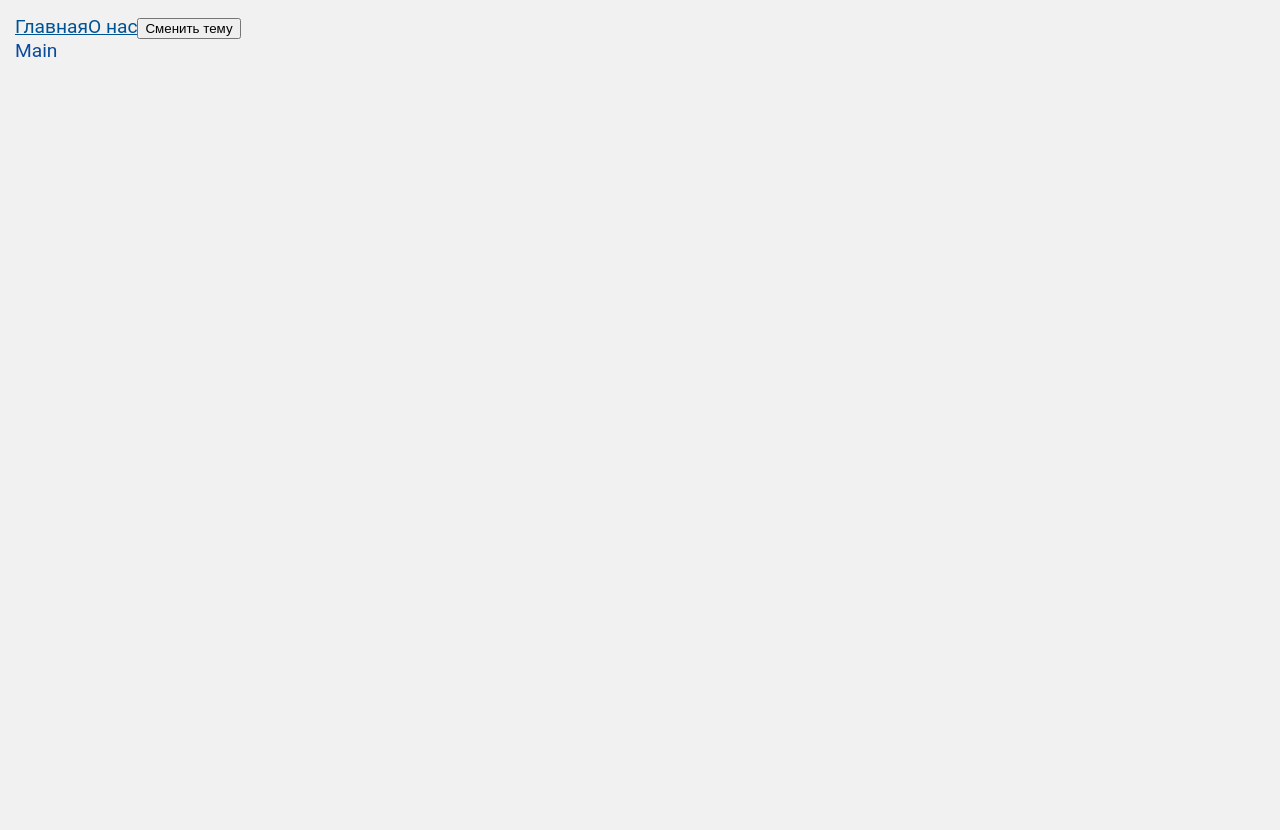
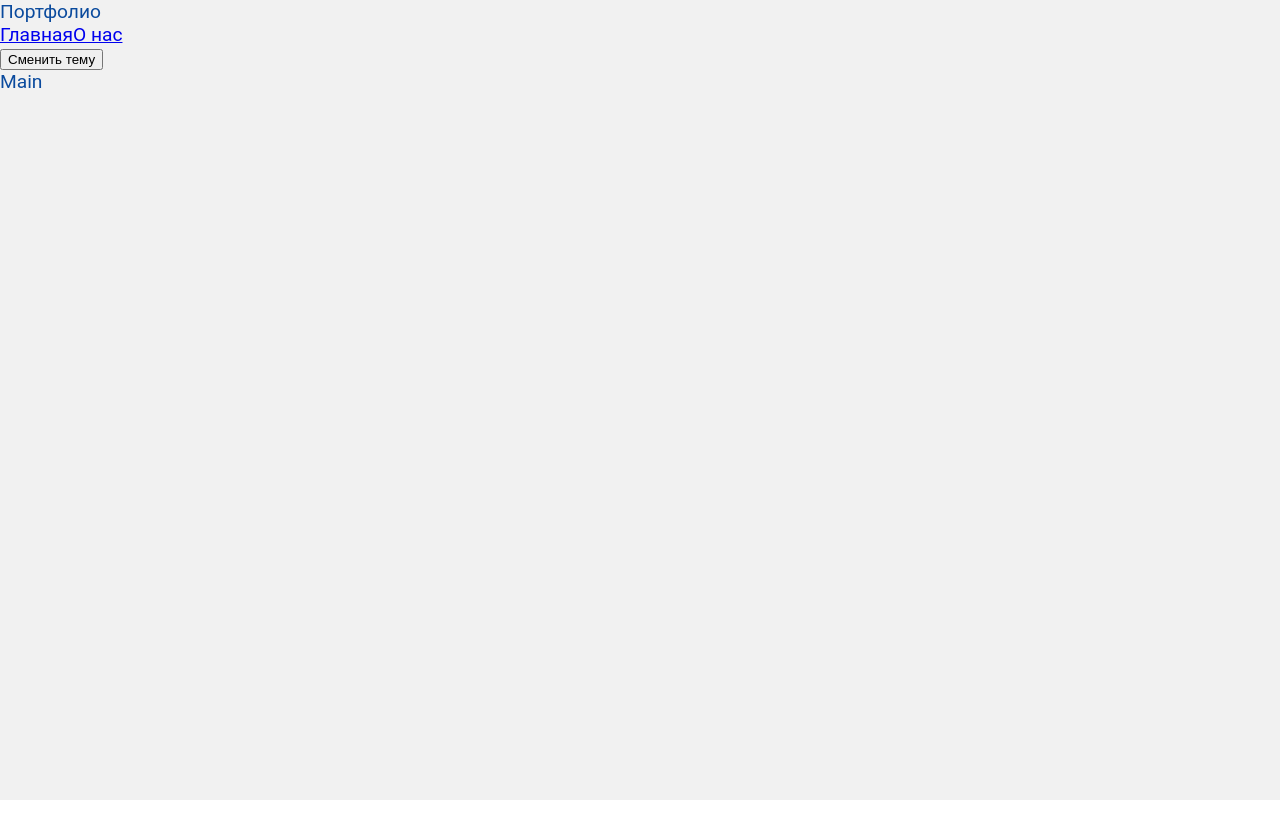
Before and after one commit to rus12ka34/site-portfolio, a React app: page / in a window 1280 px wide. After the commit the page ends 800 px from the top, so only its background shows below. Built offline with nearby package versions, Linux system fonts and the light colour scheme.

Commit message:
added Navbar, Link. ClassNames fix. style fix.

```diff
--- a/src/1-app/App.tsx
+++ b/src/1-app/App.tsx
@@ -1,6 +1,7 @@
-import { Link } from 'react-router-dom';
+
 import { AppRouter } from './routers/app-router/ui/AppRouter';
 import { ClassNames, useTheme } from '@/shared';
+import { Navbar } from '@/widgets';
 
 import './styles/index.scss';
 
@@ -9,8 +10,7 @@ export const App = () => {
 
   return (
     <div className={ClassNames('App', {}, [theme])}>
-      <Link to='/' className='link' >Главная</Link>
-      <Link to='/about' className='link' >О нас</Link>
+      <Navbar />
       <button onClick={toggleTheme} >Сменить тему</button>
       <AppRouter />
     </div>
--- a/src/1-app/styles/index.scss
+++ b/src/1-app/styles/index.scss
@@ -4,7 +4,6 @@
 @import './variables/global.scss';
 
 .App {
-  padding: 15px;
   background-color: var(--bg-color);
   min-height: 100vh;
   color: var(--secondary);
--- a/src/1-app/styles/themes/dark.scss
+++ b/src/1-app/styles/themes/dark.scss
@@ -2,4 +2,10 @@
   --bg-color: #272727;
   --secondary: #9cc6fc;
 	--primary: #d2ebff;
+
+  --menu-bg: #181818;
+  --link-color: #ffffff;
+
+  --link-color-secondary: #b5f4b9;
+  --link-color-primary: #4ac252;
 }
--- a/src/1-app/styles/themes/normal.scss
+++ b/src/1-app/styles/themes/normal.scss
@@ -2,4 +2,10 @@
   --bg-color: #f1f1f1;
   --secondary: #0a4a9d;
 	--primary: #005393;
+
+  --menu-bg: #a9a9a9;
+  --link-color: #111111;
+
+  --link-color-secondary: #59785b;
+  --link-color-primary: #405b41;
 }
--- a/src/1-app/styles/variables/global.scss
+++ b/src/1-app/styles/variables/global.scss
@@ -3,4 +3,6 @@
   --font-family: "Roboto", sans-serif;
   --base-line-height: 1.2em;
   --font: var(--base-line-height) var(--font-family);
+
+  --menu-height: 50px;
 }
--- /dev/null
+++ b/src/3-widgets/index.ts
@@ -0,0 +1 @@
+export { Navbar } from './navbar/ui/Navbar';
--- /dev/null
+++ b/src/3-widgets/navbar/ui/Navbar.modules.scss
@@ -0,0 +1,14 @@
+.Navbar {
+  background-color: var(--menu-bg);
+  display: flex;
+  justify-content: space-between;
+  align-items: center;
+  padding: 0 15px;
+  gap: 10px;
+  height: var(--menu-height);
+
+  > div {
+    display: flex;
+    gap: 10px;
+  }
+}
--- /dev/null
+++ b/src/3-widgets/navbar/ui/Navbar.tsx
@@ -0,0 +1,22 @@
+
+import { FC } from 'react';
+import { Link } from '@/shared';
+import { ClassNames, LinkTheme } from '@/shared';
+
+import cls from './Navbar.modules.scss';
+
+interface NavbarProps {
+  className?: string;
+};
+
+export const Navbar: FC<NavbarProps> = () => {
+  return (
+    <div className={ClassNames(cls.Navbar, {}, [])}>
+      <div>Портфолио</div>
+      <div>
+        <Link to='/' theme={LinkTheme.SECONDARY} >Главная</Link>
+        <Link to='/about' theme={LinkTheme.PRIMARY} >О нас</Link>
+      </div>
+    </div>
+  );
+};
--- a/src/6-shared/index.ts
+++ b/src/6-shared/index.ts
@@ -1,2 +1,3 @@
 export { useTheme } from './hooks/useTheme';
 export { ClassNames } from './lib/class-names/ClassNames';
+export { Link, LinkTheme } from './link/ui/Link';
--- a/src/6-shared/lib/class-names/ClassNames.ts
+++ b/src/6-shared/lib/class-names/ClassNames.ts
@@ -1,10 +1,10 @@
 type ModsType = Record<string, boolean | string>;
 
-export const ClassNames = (main: string, mods: ModsType, additional: string[] = []): string => {
+export const ClassNames = (main: string, mods: ModsType = {}, additional: string[] = []): string => {
   const _mods = Object.entries(mods).filter(([name, isView]) => Boolean(isView)).map(([name]) => name);
   return [
     main,
     ..._mods,
-    ...additional,
+    ...additional.filter(Boolean),
   ].join(' ');
 };
--- /dev/null
+++ b/src/6-shared/link/ui/Link.modules.scss
@@ -0,0 +1,13 @@
+.Link {
+  color: var(--link-color);
+}
+
+.primary {
+  color: var(--link-color-primary);
+  text-decoration: underline;
+}
+
+.secondary {
+  color: var(--link-color-secondary);
+  text-decoration: none;
+}
--- /dev/null
+++ b/src/6-shared/link/ui/Link.tsx
@@ -0,0 +1,21 @@
+import { FC } from 'react';
+import { Link as _Link, LinkProps as _LinkProps } from 'react-router-dom';
+import { ClassNames } from '@/shared';
+
+import cls from './Link.modules.scss'
+
+export enum LinkTheme {
+  SECONDARY = 'secondary',
+  PRIMARY = 'primary'
+};
+
+interface LinkProps extends _LinkProps {
+  className?: string;
+  theme?: LinkTheme;
+}
+
+export const Link: FC<LinkProps> = (props) => {
+  const { to, className, theme = LinkTheme.SECONDARY, children, ...rest } = props;
+
+  return <_Link to={to} className={ClassNames(cls.Link, {}, [className, cls[theme]])} {...rest} >{children}</_Link>;
+};
```
